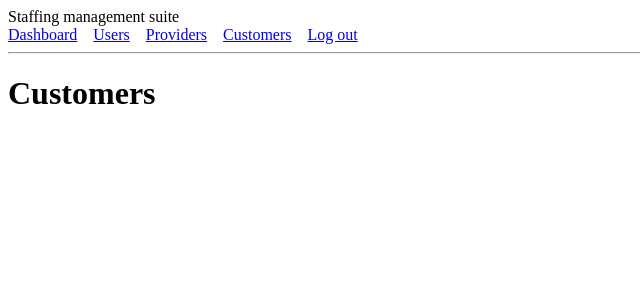
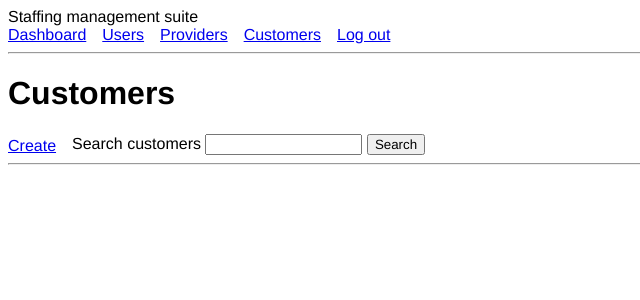
Before and after one commit to EricRohner/staffing, a Flask app: page /customers in a window 1280 px wide. Shown: the top 300 px of the page, without its empty margins (0-640 px from the left). Run offline with Flask 3, Linux system fonts and the light colour scheme; the visitor is signed in with stand-in values (Sample User, id 1).

Commit message:
Customers CRUDS working. Added search to Providers that prioritizes an email exact match since that's a provider's unique trait but looks for both username and email.

```diff
--- a/staffing/customers.py
+++ b/staffing/customers.py
@@ -1,9 +1,73 @@
-from flask import Blueprint, flash, session, redirect, render_template, request, url_for
-from .auth import login_required
+from flask import Blueprint, flash, redirect, render_template, request, url_for
+from datetime import datetime, timezone
+from .auth import login_required, customer_admin_required
+from .models import db, Customer
 
 bp = Blueprint ('customers', __name__)
 
 @bp.route('/customers')
 @login_required
 def index():
-        return render_template('customers.html')
+        customers = Customer.query.order_by(Customer.last_edited.desc()).limit(10).all()
+        return render_template('Customers.html', customers=customers)
+
+@bp.route('/customers/create', methods=("GET", "POST"))
+@login_required
+@customer_admin_required
+def create():
+        if request.method == "POST":
+                if not Customer.query.filter_by(customer_name=request.form['customer_name']).first():
+                        new_customer = Customer(customer_name=request.form['customer_name'])
+                        new_customer.customer_address = request.form['customer_address']
+                        db.session.add(new_customer)
+                        db.session.commit()
+                        return redirect(url_for('customers.index'))
+                else:
+                        flash('customer name already exists.')
+        return render_template("customers_create.html")
+
+@bp.route('/customers/search', methods=('GET', 'POST'))
+@login_required
+def search():
+        search_string = request.args.get('search_string', '')
+        customers = Customer.query.filter(
+                Customer.customer_name.like(f"{search_string}%")
+        ).order_by(
+                Customer.customer_name != search_string,
+                Customer.customer_name.asc()
+        ).all()
+        return render_template('customers.html', customers=customers)
+
+@bp.route('/customers/update/<string:id>', methods=("GET", "POST"))
+@login_required
+@customer_admin_required
+def update(id):
+        customer = Customer.query.filter_by(id=id).first()
+        if not customer:
+                flash("Customer not found")
+                return redirect(url_for('customers.index'))
+        if request.method == "POST":
+                collision = Customer.query.filter_by(customer_name=request.form['customer_name']).first()
+                if collision and collision.id != customer.id:
+                        flash("Customer name already exists.")
+                        return redirect(url_for('customers.update', id=id))
+                customer.customer_name=request.form['customer_name']
+                customer.customer_address=request.form['customer_address']
+                customer.last_edited=datetime.now(timezone.utc)
+                db.session.commit()
+                flash("Customer updated.")
+                return redirect(url_for('customers.index'))
+        return render_template('customers_update.html', customer=customer)
+
+@bp.route('/customers/delete/<string:id>')
+@login_required
+@customer_admin_required
+def delete(id):
+        customer = Customer.query.filter_by(id=id).first()
+        if not customer:
+                flash("Customer not found")
+                return redirect(url_for('customers.index'))
+        db.session.delete(customer)
+        db.session.commit()
+        flash(f"Customer {customer.customer_name} has been deleted.")
+        return redirect(url_for('customers.index'))
--- a/staffing/models.py
+++ b/staffing/models.py
@@ -31,6 +31,6 @@ class Provider(db.Model):
 class Customer(db.Model):
     id = db.Column(db.Integer, primary_key=True)
     customer_name = db.Column(db.String(25), unique=True, nullable=False)
-    address = db.Column(db.String(25), nullable=False)
+    customer_address = db.Column(db.String(25), nullable=False)
     created = db.Column(db.DateTime, default=datetime.now(timezone.utc))
     last_edited = db.Column(db.DateTime, default=datetime.now(timezone.utc))
--- a/staffing/static/style.css
+++ b/staffing/static/style.css
@@ -1,3 +1,7 @@
+
+* {
+    font-family: Helvetica;
+}
 
 .container-v {
     display: flex;
--- a/staffing/templates/base.html
+++ b/staffing/templates/base.html
@@ -1,5 +1,5 @@
 <!DOCTYPE html>
-<html lang=""en">
+<html lang="en">
     <head>
         <meta charset="UTF-8" />
         <meta http-equiv="X-UA-Compatible" content="IE=edge" />
--- a/staffing/templates/customers.html
+++ b/staffing/templates/customers.html
@@ -5,4 +5,36 @@
 {% endblock %}
 
 {% block body %}
+    <div class="container-h">
+        {% if session['is_customer_admin'] %}
+            <a href="{{url_for('customers.create')}}" class="create">Create</a>
+        {% endif %}
+            <form method="GET" action="{{ url_for('customers.search') }}">
+                <label>Search customers
+                    <input name="search_string" value="" required>
+                </label>
+                <input class="button" type="submit" value="Search">
+            </form>
+    </div>
+
+    <hr>
+
+    {% for customer in customers %}
+        <article class="customer">
+        <header class="container-h">
+            <h1>{{ customer['customer_name'] }}</h1>
+            <div class="container-v">
+                <div class="address">{{ customer['customer_address'] }}</div>
+                <div class="updated">Most recent update: {{ customer['last_edited'].strftime('%Y-%m-%d') }}</div>
+            </div>
+            {% if session['is_customer_admin'] %}
+                <a class="action" href="{{ url_for('customers.update', id=customer['id']) }}">Edit</a>
+                <a class="danger" onclick="return confirm('Are you sure?');" href="{{ url_for('customers.delete', id=customer['id']) }}">Delete</a>
+            {% endif %}
+        </header>
+        </article>
+    {% endfor %}
+
+    {% block form %}
+    {% endblock %}
 {% endblock %}
--- a/staffing/templates/providers.html
+++ b/staffing/templates/providers.html
@@ -9,9 +9,9 @@
         {% if session['is_provider_admin'] %}
             <a href="{{url_for('providers.create')}}" class="create">Create</a>
         {% endif %}
-            <form id="provider_search" method="GET" action="{{ url_for('providers.search') }}">
+            <form method="GET" action="{{ url_for('providers.search') }}">
                 <label>Search providers
-                    <input name="search_string" id="search_string" value="" required>
+                    <input name="search_string" value="" required>
                 </label>
                 <input class="button" type="submit" value="Search">
             </form>
--- a/staffing/templates/users.html
+++ b/staffing/templates/users.html
@@ -28,6 +28,7 @@
             <h1>{{ user['user_name'] }}</h1>
             <div class="about">Most recent update: {{ user['last_edited'].strftime('%Y-%m-%d') }}</div>
             <a class="action" href="{{ url_for('users.update', id=user['id']) }}">Edit</a>
+            <a class="action" href="{{ url_for('users.set_password', id=user['id']) }}">Set password</a>
             <a class="danger" onclick="return confirm('Are you sure?');" href="{{ url_for('users.delete', id=user['id']) }}">Delete</a>
         </header>
         </article>
```
Also changed, not shown: staffing/providers.py (+16 -7 lines), staffing/templates/customers_create.html (added, +18 -0 lines), staffing/templates/customers_update.html (added, +20 -0 lines), staffing/templates/providers_create.html (+5 -5 lines), staffing/templates/users_set_password.html (added, +16 -0 lines), staffing/users.py (+24 -2 lines).
